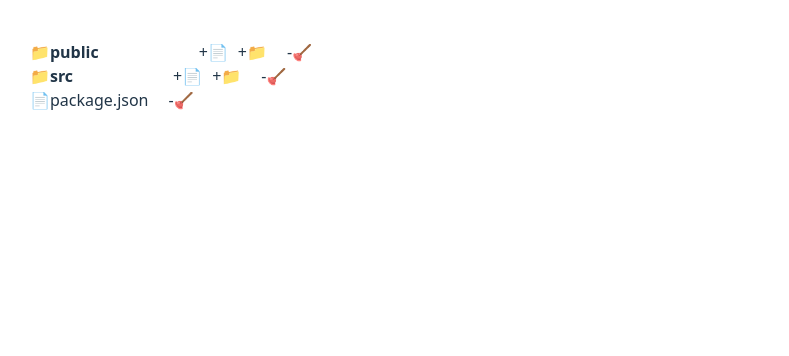
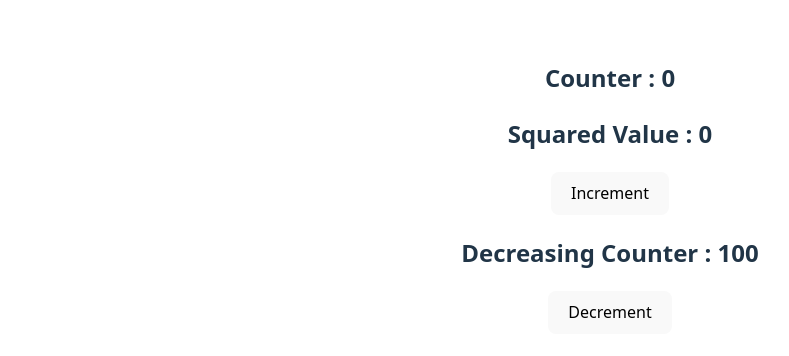
Before and after one commit to Vishal3117/React-Machine-Coding, a React (Vite) app: page / in a window 1280 px wide. Shown: the top 356 px of the page, without its empty margins (30-819 px from the left). Built offline with nearby package versions, Linux system fonts and the light colour scheme.

Commit message:
useMemo concept and custom useMemo hook implementation

```diff
--- a/src/App.jsx
+++ b/src/App.jsx
@@ -3,6 +3,7 @@ import data from "./Data/explorer.json";
 import Explorer from "./components/Explorer";
 import FilterSearch from "./components/FilterSearch";
 import ProgressBar from "./components/ProgressBar";
+import UseMemoHook from "./concepts/UseMemoHook";
 
 function App() {
   // const bars = [2, 5, 20, 40, 50, 75, 100];
@@ -13,7 +14,8 @@ function App() {
         {/* {bars.map((bar) => (
           <ProgressBar progress={bar} />
         ))} */}
-        <Explorer data={data} />
+        {/* <Explorer data={data} /> */}
+        <UseMemoHook />
       </div>
     </>
   );
--- /dev/null
+++ b/src/concepts/UseMemoHook.jsx
@@ -0,0 +1,39 @@
+import React, { useMemo } from "react";
+import { useState } from "react";
+// import useCustomMemo from "../customHooks/useMemoPolyfill";
+
+const UseMemoHook = () => {
+  const [count, setCount] = useState(0);
+  const [count2, setCount2] = useState(100);
+
+  const squaredCounter = () => {
+    console.log("Expensive Calculations");
+    return count * count;
+  };
+
+  //So the above function will also called everytime when we press 'Decrement' button because of component re-rendering
+  //So in order to avoid the expensive calcultion unnecessarily, we'll use useMemo hook.
+  //https://www.notion.so/React-and-Hooks-1bcee4c2f3218009a030d00a9660b3d3?pvs=4
+
+  // const memoizedSquaredValue = useCustomMemo(squaredCounter, [count]);   //using my custom useMemo hook
+
+  const memoizedSquaredValue = useMemo(squaredCounter, [count]);
+  // now the expensive calculation (squaredCounter function) will get called only when count changes
+
+  return (
+    <>
+      <div>
+        <h2>Counter : {count}</h2>
+        <h2>Squared Value : {memoizedSquaredValue}</h2>
+        <button onClick={() => setCount(count + 1)}>Increment</button>
+      </div>
+
+      <div>
+        <h2>Decreasing Counter : {count2}</h2>
+        <button onClick={() => setCount2(count2 - 1)}>Decrement</button>
+      </div>
+    </>
+  );
+};
+
+export default UseMemoHook;
--- /dev/null
+++ b/src/customHooks/useMemoPolyfill.js
@@ -0,0 +1,44 @@
+import { useEffect, useRef } from "react";
+
+const useCustomMemo = (cb, deps) => {
+  //variable/state to store the cached value
+  const memoizedRef = useRef(null);
+
+  //logic to compare the change in dependencies
+  if (!memoizedRef.current || !areEqual(memoizedRef.current.deps, deps)) {
+    memoizedRef.current = {
+      value: cb(),
+      deps,
+    };
+  }
+
+  // clean our useMemo whenever we close/unmount our component
+  useEffect(() => {
+    return () => {
+      memoizedRef.current = null;
+    };
+  }, []);
+  // return the memoized value if any
+  return memoizedRef.current.value;
+};
+
+export default useCustomMemo;
+// things we need -
+// 1.) variable/state to store the cached value - ordinary variable or a state will lost its value whenever the state is re-rendered so we'll need 'refs'
+// 2.) compare changes in our dependencies
+// 3.) clean our useMemo whenever we close/unmount our component
+// 4.) return the memoized value if any
+
+const areEqual = (prevDeps, nextDeps) => {
+  if (prevDeps === null) return false; //if nothing is there in the prevDeps, we'll juz return false
+  //since useMemo dep. is an array, so we'll compare the length of the prev dep array and new dep array to check if there is a change in the dependency.
+  if (prevDeps.length !== nextDeps.length) return false;
+
+  for (let i = 0; i < prevDeps.length; i++) {
+    if (prevDeps[i] !== nextDeps[i]) {
+      return false;
+    }
+  }
+
+  return true;
+};
```
